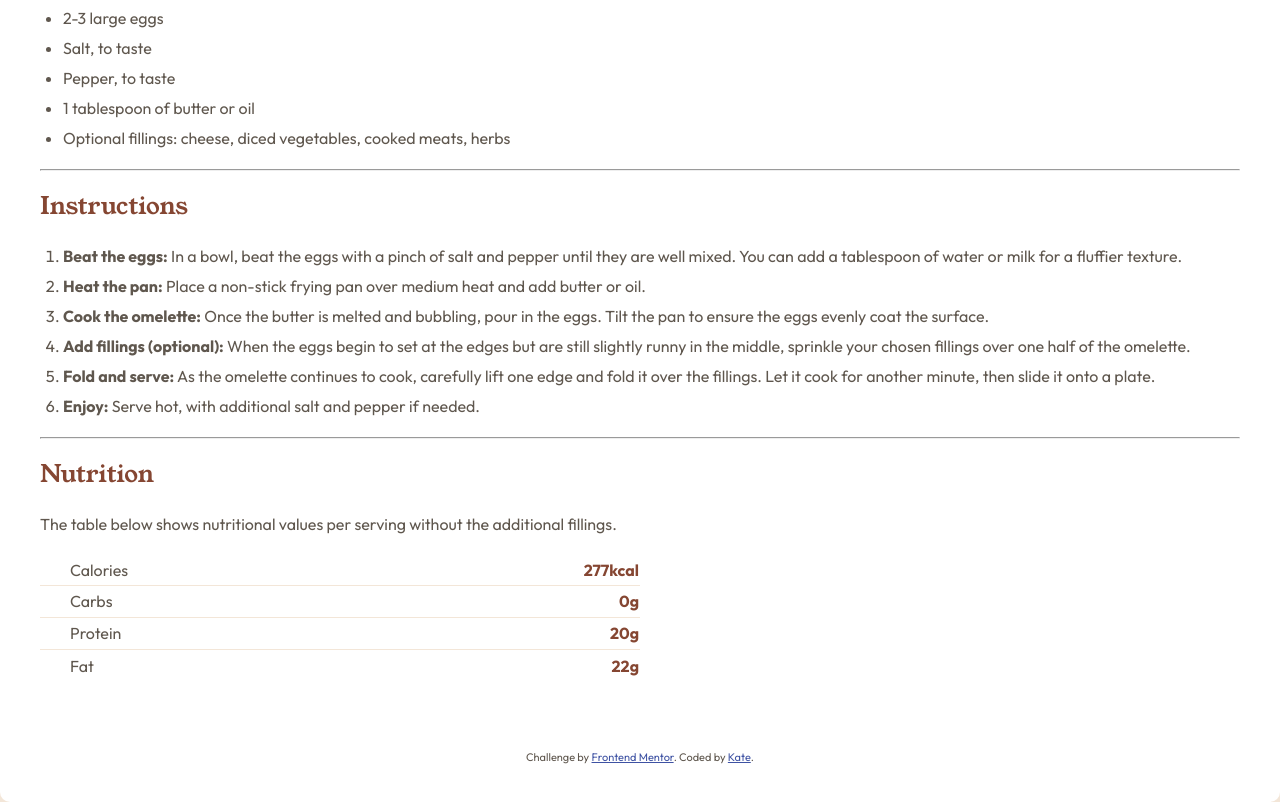
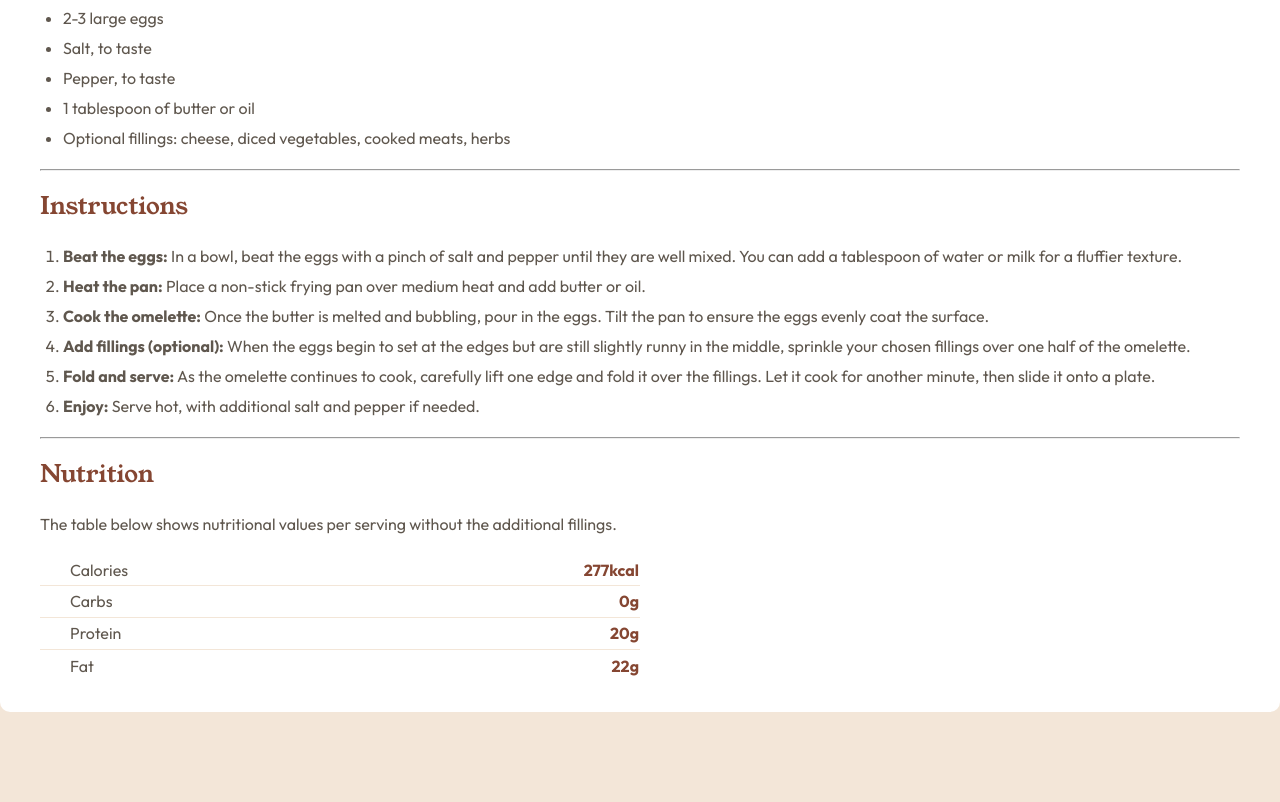
Before and after one commit to kateahn6/recipe-page, a plain HTML site: page index.html in a window 1280 px wide. Shown: the part 970-1772 px from the top of the page. After the commit the page ends 1682 px from the top, so only its background shows below. Drawn offline with Linux system fonts and the light colour scheme.

Commit message:
Add files via upload

```diff
--- a/index.html
+++ b/index.html
@@ -100,14 +100,6 @@
   </table>
 
 </main>
-<footer>
-  <br>
-  <br>
-  <div class="attribution">
-    Challenge by <a href="https://www.frontendmentor.io?ref=challenge" target="_blank">Frontend Mentor</a>.
-    Coded by <a href="https://github.com/kateahn6">Kate</a>.
-  </div>
-</footer>
 </div>
 </body>
 </html>
```
